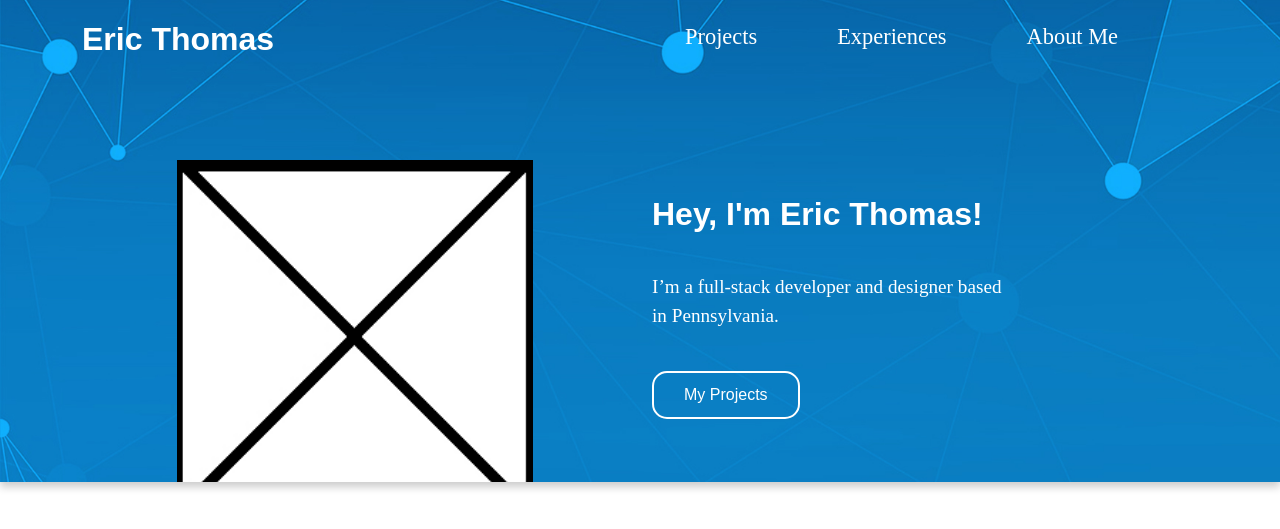
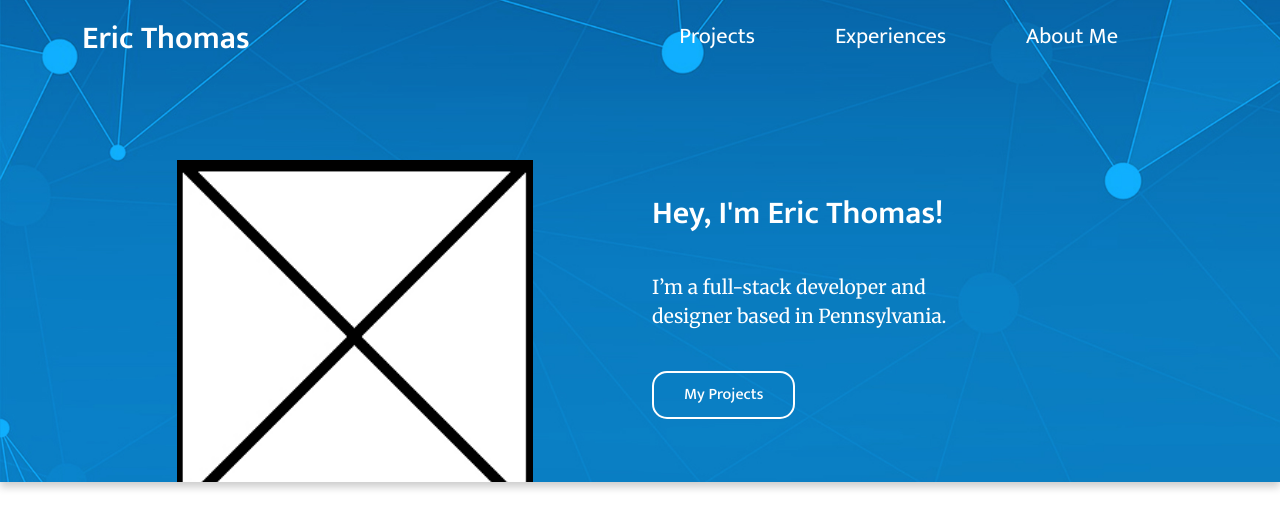
Before and after one commit to ETstudios/Portfolio, a PHP site: page / in a window 1280 px wide. Shown: the top 529 px of the page. Run offline with PHP 8.4, Linux system fonts and the light colour scheme.

Commit message:
Update fonts

```diff
--- a/css/portfolio.css
+++ b/css/portfolio.css
@@ -1,10 +1,6 @@
 /* Imports */
-    @import url('../fonts/Merriweather-Light.ttf');
-    @import url('../fonts/Merriweather-Regular.ttf');
-    @import url('../fonts/Merriweather-Bold.ttf');
-    @import url('../fonts/Mukta-Regular.ttf');
-    @import url('../fonts/Mukta-Medium.ttf');
-    @import url('../fonts/Mukta-Bold.ttf');
+    @import url('https://fonts.googleapis.com/css2?family=Merriweather:wght@300;400;700;900&display=swap');
+    @import url('https://fonts.googleapis.com/css2?family=Mukta:wght@300;400;500;600&display=swap');
 
 /* General */
     :root {
@@ -92,7 +88,7 @@
         margin-right: 80px;
     }
     #menu ul li a {
-        font-family: 'Mukta';
+        font-family: 'Mukta', sans-serif;
         font-size: 1.4em;
         font-weight: 400;
     }
```
Also changed, not shown: fonts/Merriweather-Bold.ttf (deleted), fonts/Merriweather-Light.ttf (deleted), fonts/Merriweather-Regular.ttf (deleted), fonts/Mukta-Bold.ttf (deleted), fonts/Mukta-Medium.ttf (deleted), fonts/Mukta-Regular.ttf (deleted).
